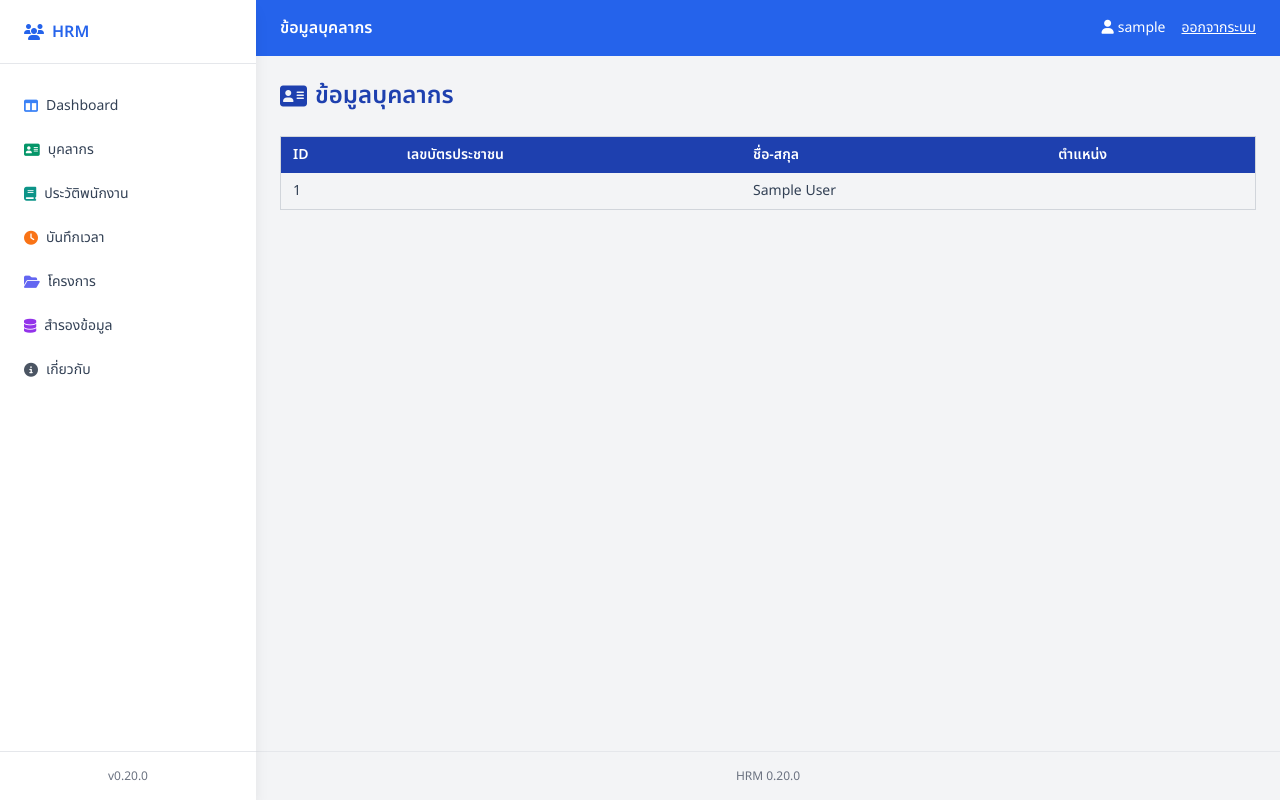
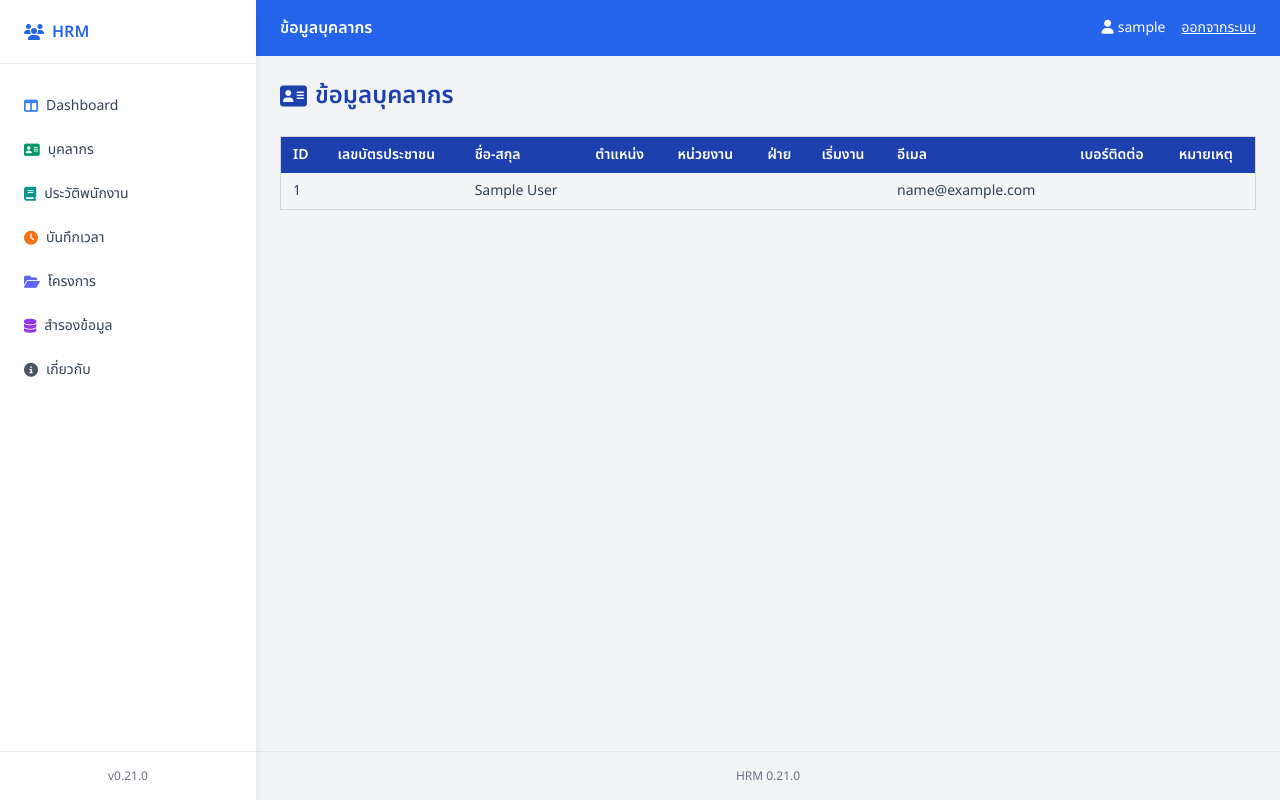
Before and after one commit to theeraphol/hrm, a Flask app: page /hrm/staff in a window 1280 px wide. Run offline with Flask 2, Linux system fonts and the light colour scheme; the visitor is signed in with stand-in values (Sample User, id 1); some libraries are stand-ins or nearby versions.

Commit message:
feat: sync staff and history fields

```diff
--- a/app.py
+++ b/app.py
@@ -197,7 +197,7 @@ def staff():
     conn = get_connection()
     try:
         with conn.cursor() as cur:
-            cur.execute('SELECT id, national_id, full_name, position FROM staff ORDER BY id')
+            cur.execute('SELECT id, national_id, full_name, position, department, division, start_date, email, phone, note FROM staff ORDER BY id')
             rows = cur.fetchall()
     finally:
         conn.close()
@@ -224,6 +224,7 @@ def history():
                 form.get('department'),
                 form.get('division'),
                 form.get('start_date'),
+                form.get('email'),
                 form.get('note'),
                 form.get('phone'),
             )
@@ -231,14 +232,14 @@ def history():
                 if form.get('id'):
                     cur.execute(
                         'UPDATE employee_histories SET national_id=%s, full_name=%s, position=%s, '
-                        'department=%s, division=%s, start_date=%s, note=%s, phone=%s WHERE id=%s',
+                        'department=%s, division=%s, start_date=%s, email=%s, note=%s, phone=%s WHERE id=%s',
                         data + (form.get('id'),)
                     )
                     message = 'แก้ไขข้อมูลเรียบร้อยแล้ว'
                 else:
                     cur.execute(
                         'INSERT INTO employee_histories (national_id, full_name, position, department, '
-                        'division, start_date, note, phone) VALUES (%s,%s,%s,%s,%s,%s,%s,%s)',
+                        'division, start_date, email, note, phone) VALUES (%s,%s,%s,%s,%s,%s,%s,%s,%s)',
                         data
                     )
                     message = 'เพิ่มข้อมูลเรียบร้อยแล้ว'
--- a/config.py
+++ b/config.py
@@ -3,7 +3,7 @@ import os
 class Config:
     """การตั้งค่าสำหรับแอปพลิเคชัน"""
 
-    VERSION = "0.20.0"
+    VERSION = "0.21.0"
 
     # คีย์ลับสำหรับ Flask ต้องกำหนดผ่านตัวแปรสภาพแวดล้อมเท่านั้น
     SECRET_KEY = os.environ.get("BST-bangsithong-app-SECRET_KEY-024467684")
--- a/schema.sql
+++ b/schema.sql
@@ -9,7 +9,9 @@ CREATE TABLE IF NOT EXISTS staff (
     full_name VARCHAR(100),
     position VARCHAR(100),
     department VARCHAR(100),
+    division VARCHAR(100),
     start_date DATE,
+    note TEXT,
     email VARCHAR(100),
     phone VARCHAR(20)
 );
@@ -77,6 +79,7 @@ CREATE TABLE IF NOT EXISTS employee_histories (
     department VARCHAR(100),
     division VARCHAR(100),
     start_date DATE,
+    email VARCHAR(100),
     note TEXT,
     phone VARCHAR(20)
 );
--- a/templates/staff.html
+++ b/templates/staff.html
@@ -8,6 +8,12 @@
       <th class="py-2 px-3 text-left">เลขบัตรประชาชน</th>
       <th class="py-2 px-3 text-left">ชื่อ-สกุล</th>
       <th class="py-2 px-3 text-left">ตำแหน่ง</th>
+      <th class="py-2 px-3 text-left">หน่วยงาน</th>
+      <th class="py-2 px-3 text-left">ฝ่าย</th>
+      <th class="py-2 px-3 text-left">เริ่มงาน</th>
+      <th class="py-2 px-3 text-left">อีเมล</th>
+      <th class="py-2 px-3 text-left">เบอร์ติดต่อ</th>
+      <th class="py-2 px-3 text-left">หมายเหตุ</th>
     </tr>
   </thead>
   <tbody>
@@ -17,9 +23,15 @@
       <td class="py-2 px-3">{{ s.national_id }}</td>
       <td class="py-2 px-3">{{ s.full_name or '' }}</td>
       <td class="py-2 px-3">{{ s.position or '' }}</td>
+      <td class="py-2 px-3">{{ s.department or '' }}</td>
+      <td class="py-2 px-3">{{ s.division or '' }}</td>
+      <td class="py-2 px-3">{{ s.start_date or '' }}</td>
+      <td class="py-2 px-3">{{ s.email or '' }}</td>
+      <td class="py-2 px-3">{{ s.phone or '' }}</td>
+      <td class="py-2 px-3">{{ s.note or '' }}</td>
     </tr>
     {% else %}
-    <tr><td colspan="4" class="py-3 px-3 text-center text-gray-600">ไม่พบข้อมูล</td></tr>
+    <tr><td colspan="10" class="py-3 px-3 text-center text-gray-600">ไม่พบข้อมูล</td></tr>
     {% endfor %}
   </tbody>
 </table>
```
Also changed, not shown: templates/history.html (+7 -1 lines), README.md.
